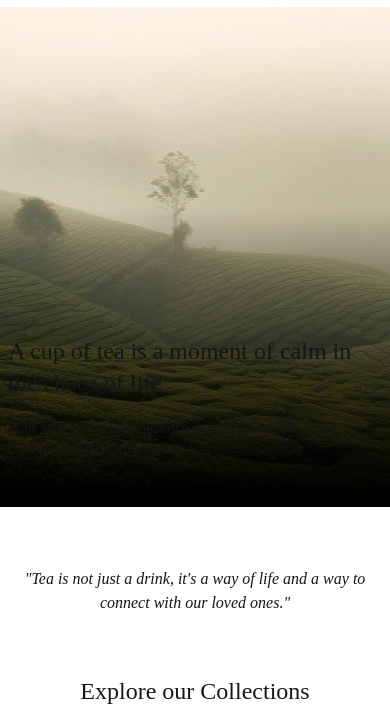
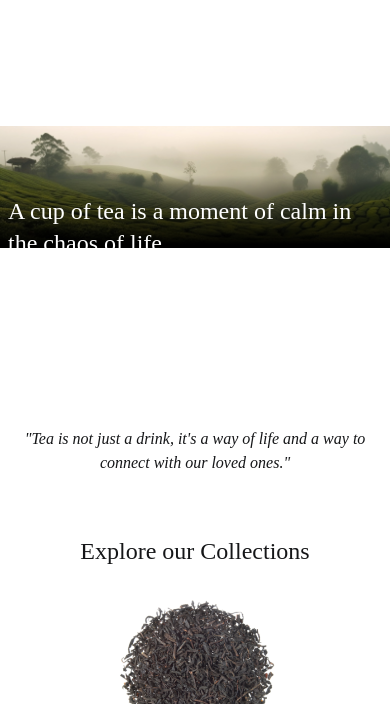
Before and after one commit to yastrb/tea-shop, a website: page index.html in a window 390 px wide. Shown: the part 69-773 px from the top of the page. Drawn offline with Linux system fonts and the light colour scheme.

Commit message:
new commit

```diff
--- a/index.html
+++ b/index.html
@@ -107,9 +107,9 @@
     </header>
     <main class="">
 
-        <section class=" bg-[url('/images/banner.jpg')] bg-no-repeat bg-bottom bg-center bg-cover">
-            <div class=" min-h-[500px] flex flex-col justify-end">
-                <div class=" max-w-[1240px] px-2 md:px-5 mx-auto ">
+        <section class=" bg-[url('/images/banner.jpg')] bg-no-repeat bg-bottom bg-left bg-contain">
+            <div class=" sm:min-h-[500px] min-h-[360px] flex flex-col justify-end">
+                <div class=" max-w-[1240px] px-2 md:px-5 mx-auto text-[#ffffff]">
                     <h1
                         class=" font-cormorant text-2xl sm:text-[40px] md:text-6xl text-white mb-5 md:max-w-[684px] lg:max-w-[790px]">
                         A cup of tea is a moment of calm in the chaos of life</h1>
```
Also changed, not shown: css/main.css.
